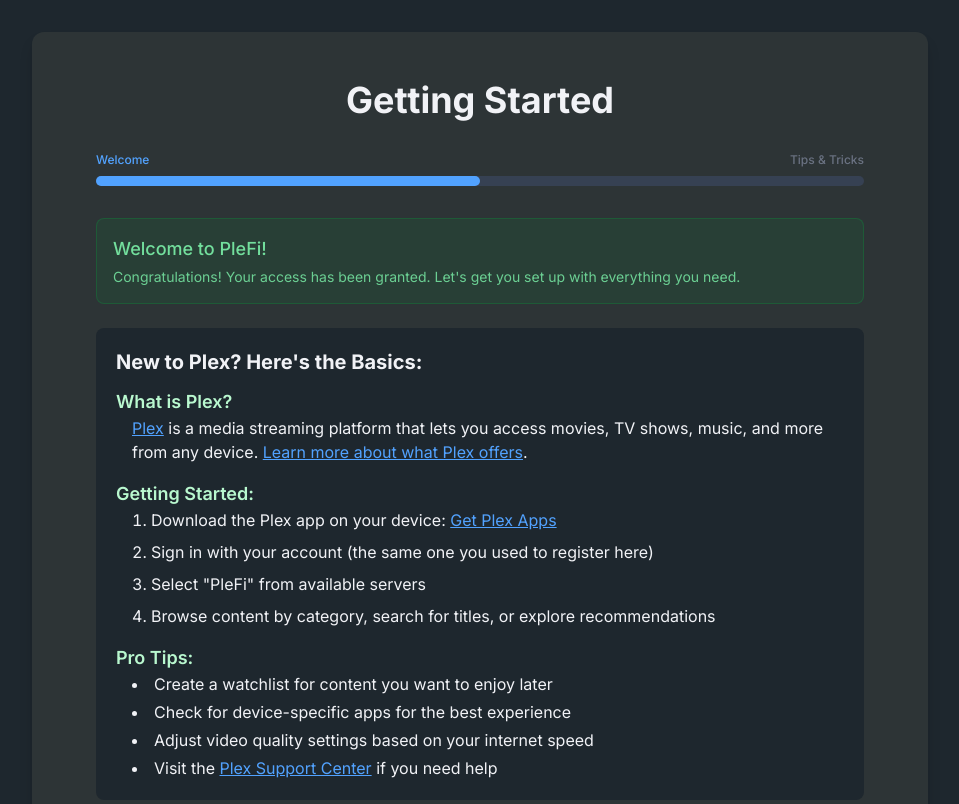
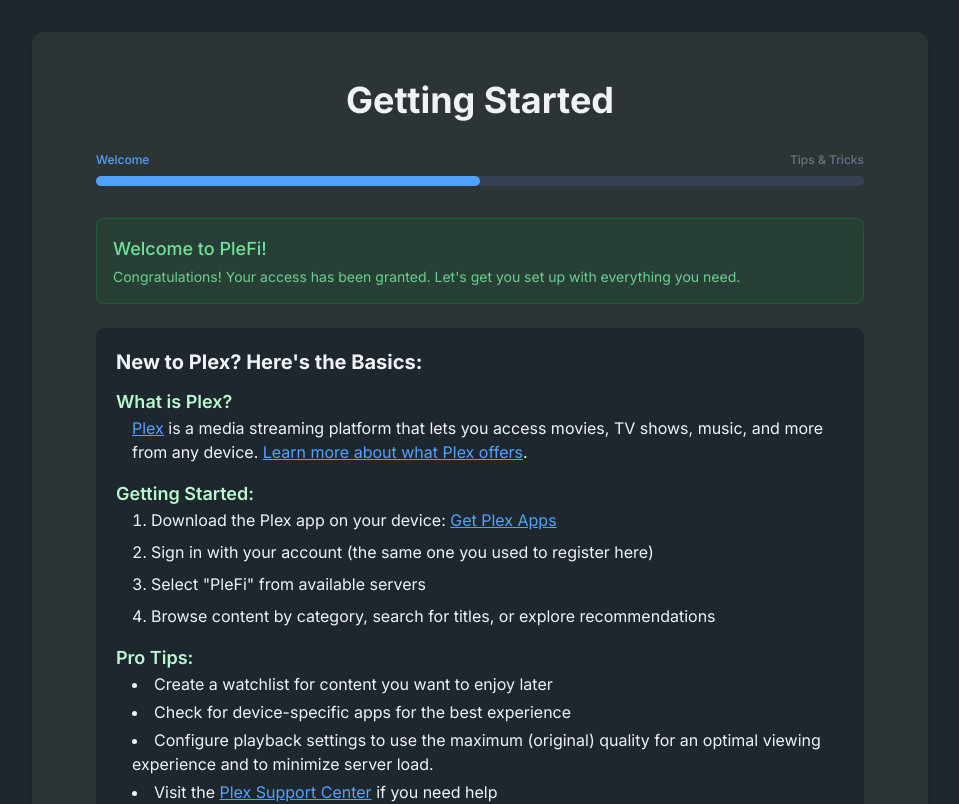
Before and after one commit to mchestr/striplex, a React app in the folder web/: page /onboarding/step/0 in a window 1280 px wide. Shown: the top 804 px of the page, without its empty margins (160-1119 px from the left). Built offline with nearby package versions, Linux system fonts and the light colour scheme; no server answers.

Commit message:
adjust some onboarding words

```diff
--- a/web/src/components/onboarding/steps/RequestsGuideStep.jsx
+++ b/web/src/components/onboarding/steps/RequestsGuideStep.jsx
@@ -19,16 +19,22 @@
           <p>Limits are reset weekly and will increase with more watch time.</p>
         </div>
 
+        <img
+          src="https://github.com/fallenbagel/jellyseerr/blob/cf9c33d124e499665b1fbfcdf192d956adf24991/public/preview.jpg?raw=true"
+          alt="Jellyseerr Screenshot"
+          className="mt-6 rounded-lg shadow-lg border border-gray-700"
+        />
+
         {serverInfo.isLoading ? (
           <div className="mt-4 text-gray-400">Loading requests link...</div>
         ) : (
           <a
             href={serverInfo.requestsUrl}
-            className="inline-block mt-4 px-5 py-2 bg-[#5C7CFA] hover:bg-[#4B6BFB] text-white rounded-lg transition-colors"
+            className="inline-block mt-4 px-5 py-2 bg-[#6C63FF] hover:bg-[#5A52E6] text-white font-medium text-base rounded-md shadow-sm hover:shadow-md transition-all duration-200"
             target="_blank"
             rel="noreferrer"
           >
-            Open Requests Portal
+            Request New Content
           </a>
         )}
       </div>
--- a/web/src/components/onboarding/steps/WelcomeStep.jsx
+++ b/web/src/components/onboarding/steps/WelcomeStep.jsx
@@ -77,7 +77,10 @@
           <ul className="list-disc list-inside space-y-1 ml-4">
             <li>Create a watchlist for content you want to enjoy later</li>
             <li>Check for device-specific apps for the best experience</li>
-            <li>Adjust video quality settings based on your internet speed</li>
+            <li>
+              Configure playback settings to use the maximum (original) quality
+              for an optimal viewing experience and to minimize server load.
+            </li>
             <li>
               Visit the{" "}
               <a
```
